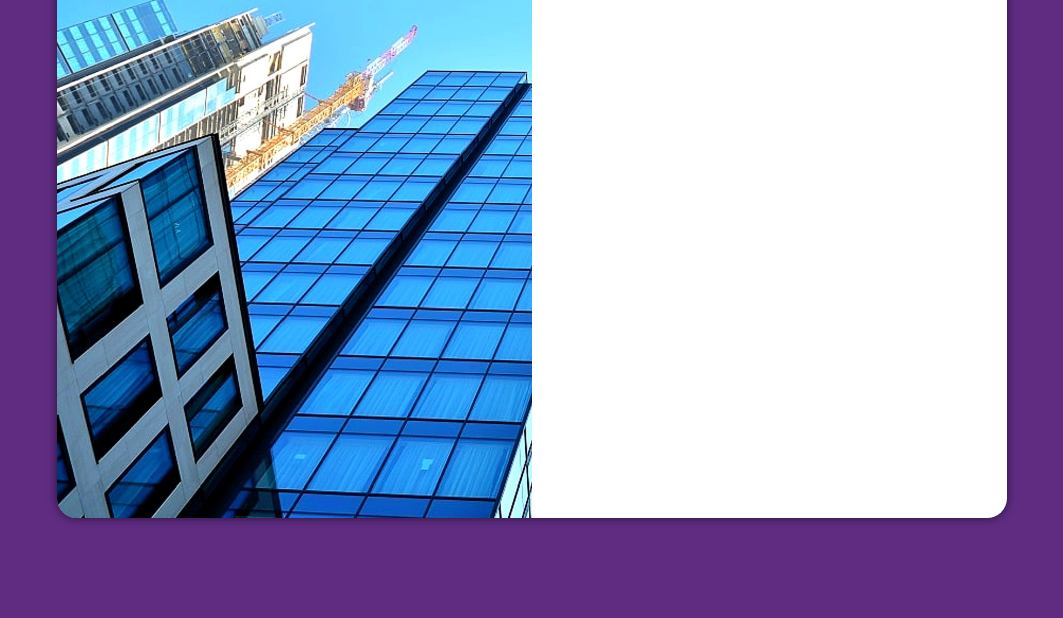
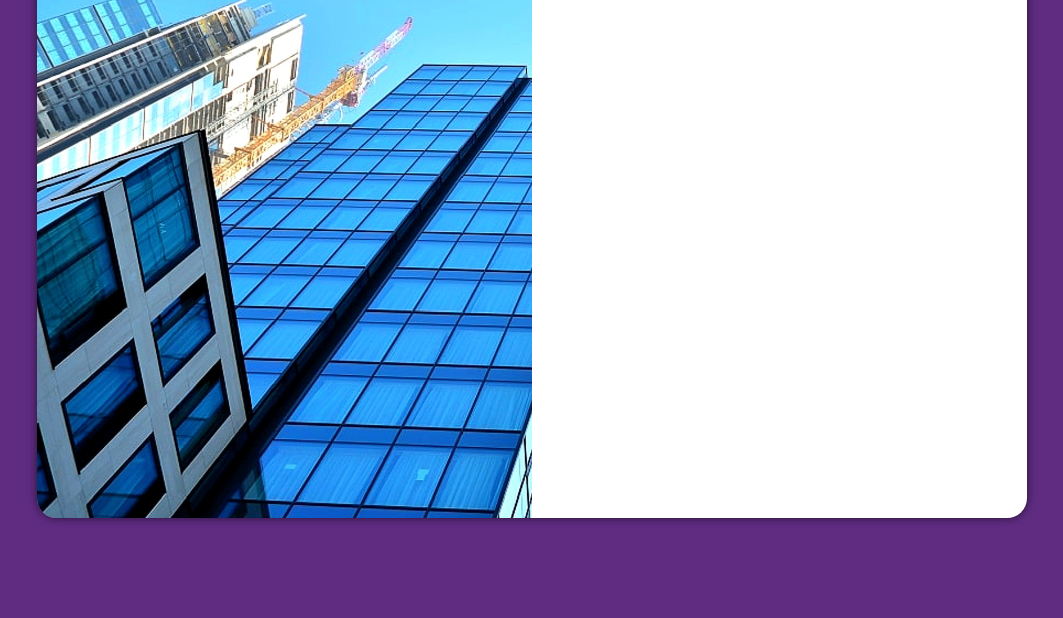
Before and after one commit to felipekauan1/projeto-login, a plain HTML site: page index.html in a window 1280 px wide. Shown: the part 182-800 px from the top of the page, without its empty margins (108-1171 px from the left). Drawn offline with Linux system fonts and the light colour scheme.

Commit message:
Atualizaei o typical device breakpoints

```diff
--- a/estilos/media-queries.css
+++ b/estilos/media-queries.css
@@ -5,7 +5,7 @@
     --cor002: #5f2c82;
 }
 
-@media screen and (min-width: 768px) and (max-width: 992px) {
+@media screen and (min-width: 481px) and (max-width: 768px) {
     body {
         background-image: linear-gradient(to top, var(--cor001), var(--cor002));
     }
@@ -26,9 +26,9 @@
     }
 }
 
-@media screen and (min-width: 992px) {
+@media screen and (min-width: 769px) and (max-width: 1024px) {
     section#login {
-        width: 950px;
+        width: 720px;
     }
 
     section#login>div#imagem {
@@ -43,3 +43,21 @@
         float: right;
     }
 }
+
+@media screen and (min-width: 1025px) {
+    section#login {
+        width: 990px;
+    }
+
+    section#login>div#imagem {
+        width: 50%;
+        height: 100%;
+        float: left;
+    }
+
+    section#login>div#formulario {
+        width: 50%;
+        height: 100%;
+        float: right;
+    }
+}
```
